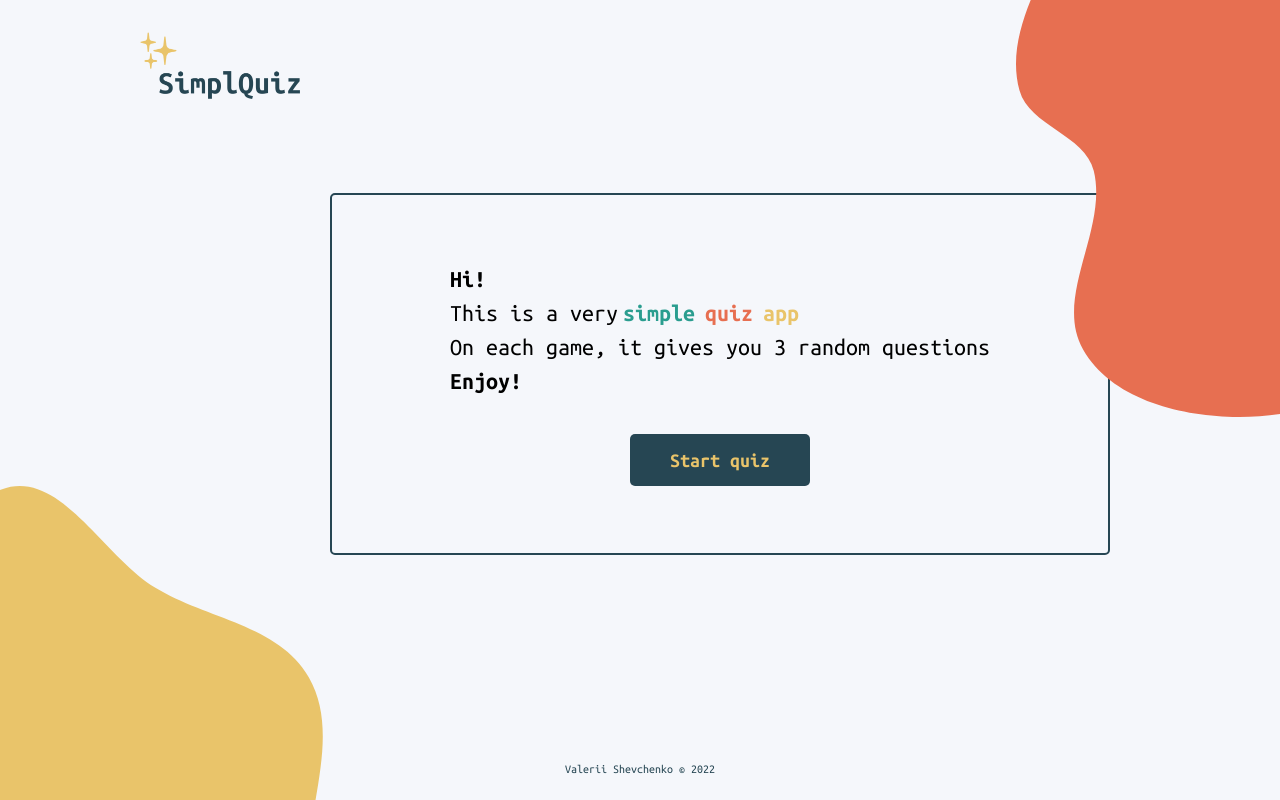
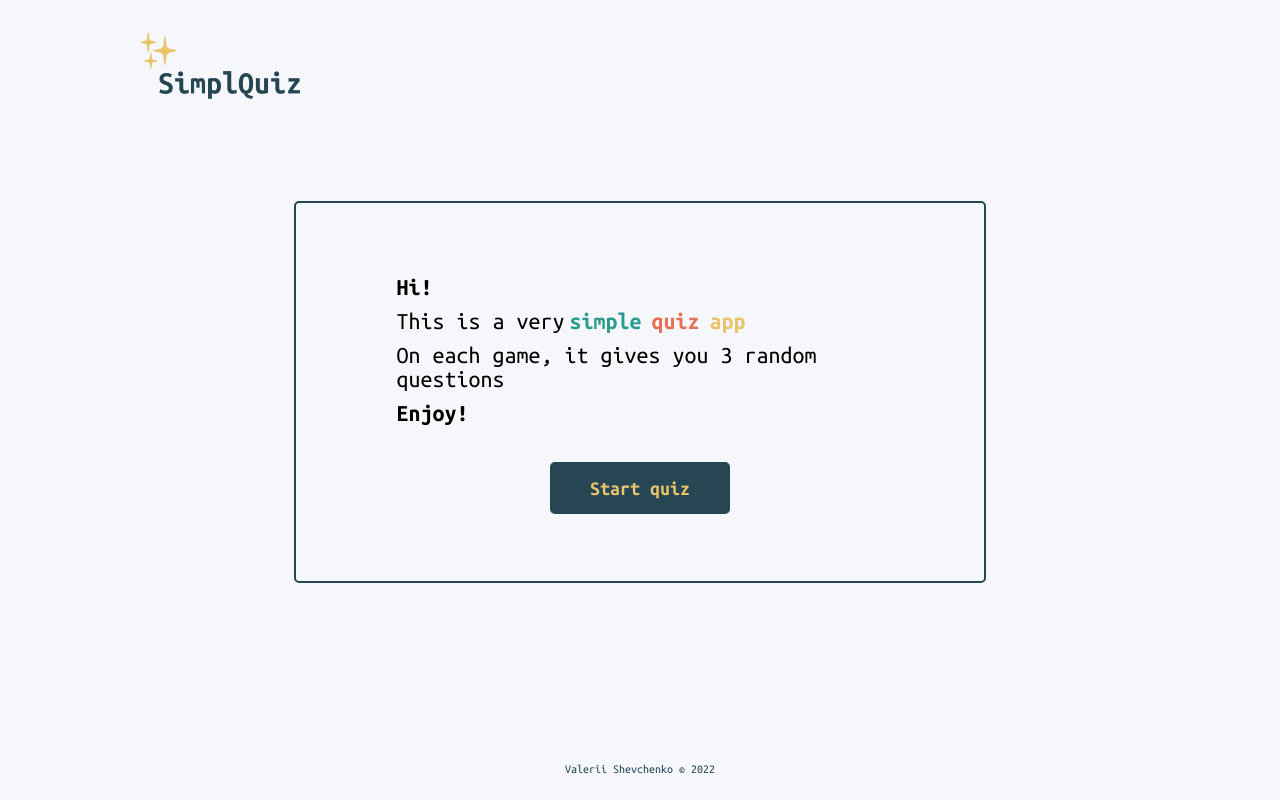
Before and after one commit to dadaismee/simpl-quiz, a React (Vite) app: page / in a window 1280 px wide. Built offline with nearby package versions, Linux system fonts and the light colour scheme; no server answers.

Commit message:
Animated the SVG blobs

```diff
--- a/src/App.css
+++ b/src/App.css
@@ -17,20 +17,25 @@ body {
   justify-content: center;
 }
 
-.App__orange-blob {
+.App__blob {
+  width: 30vw;
   position: fixed;
-  right: 0;
-  top: 0;
+  pointer-events: none;
 }
 
-.App__yellow-blob {
-  position: fixed;
+.yellow {
   left: 0;
   bottom: 0;
 }
 
+.orange {
+  right: 0;
+  top: 0;
+  scale: -1 1;
+}
+
 @media screen and (max-width: 850px) {
-  .App__orange-blob, .App__yellow-blob {
+  .App__blob {
     width: 30vw;
   }
 }
--- /dev/null
+++ b/src/components/Blobs/OrangeBlob/OrangeBlob.jsx
@@ -0,0 +1,33 @@
+const OrangeBlob = () => {
+  return (
+    <div>
+      <svg
+        className='App__blob orange'
+        width="100%"
+        height="417"
+        viewBox="100 300 250 417"
+        fill="none"
+        xmlns="http://www.w3.org/2000/svg">
+        <path
+          fill="#E76F51">
+          <animate
+            repeatCount="indefinite"
+            fill="freeze"
+            attributeName="d"
+            dur="15s"
+
+            values="M1.40024 3.42901C59.4251 -18.3593 102.511 69.5529 155.406 101.86C206.761 133.226 278.909 138.901 308.756 191.154C338.604 243.407 312.217 308.593 307.777 368.606C303.655 424.305 318.398 487.854 283.571 531.517C248.723 575.207 178.927 564.336 130.047 591.428C82.3513 617.864 54.1009 673.9 1.40024 687.913C-56.2815 703.251 -135.587 718.008 -173.909 672.249C-217.375 620.348 -148.001 532.935 -178.854 472.676C-207.137 417.439 -315.552 429.102 -329.379 368.606C-341.928 313.705 -278.903 266.429 -233.659 232.894C-195.35 204.501 -131.848 230.22 -97.7276 196.911C-44.9745 145.413 -67.6164 29.3447 1.40024 3.42901Z;
+
+            M10.7704 105.699C117.704 116.505 147.513 76.5837 180.758 77.33C229.225 78.418 304.895 57.5553 320.766 110.974C338.425 170.41 245.834 207.012 237.766 269.206C231.55 317.123 286.879 353.765 283.01 402.016C278.88 453.526 256.026 509.777 216.577 533.438C176.985 557.186 125.342 544.119 85.7704 520.323C50.6142 499.182 50.9394 431.419 14.9781 412.208C-27.3168 389.613 -105.581 459.912 -122.183 409.23C-140.366 353.724 -22.1238 327.528 -31.8662 269.206C-45.3292 188.611 -170.149 175.616 -174.892 93.6919C-178.333 34.2647 -98.4777 -2.24363 -47.4459 0.107098C7.13252 2.6212 33.313 87.9478 85.7704 105.699Z;
+
+            M1.40024 3.42901C59.4251 -18.3593 102.511 69.5529 155.406 101.86C206.761 133.226 278.909 138.901 308.756 191.154C338.604 243.407 312.217 308.593 307.777 368.606C303.655 424.305 318.398 487.854 283.571 531.517C248.723 575.207 178.927 564.336 130.047 591.428C82.3513 617.864 54.1009 673.9 1.40024 687.913C-56.2815 703.251 -135.587 718.008 -173.909 672.249C-217.375 620.348 -148.001 532.935 -178.854 472.676C-207.137 417.439 -315.552 429.102 -329.379 368.606C-341.928 313.705 -278.903 266.429 -233.659 232.894C-195.35 204.501 -131.848 230.22 -97.7276 196.911C-44.9745 145.413 -67.6164 29.3447 1.40024 3.42901Z;
+
+            "
+          />
+        </path>
+      </svg>
+    </div>
+  )
+}
+
+export default OrangeBlob
--- /dev/null
+++ b/src/components/Blobs/YellowBlob/YellowBlob.jsx
@@ -0,0 +1,31 @@
+const YellowBlob = () => {
+  return (
+    <div>
+      <svg
+        className='App__blob yellow'
+        width="100%"
+        height="314"
+        viewBox="50 0 323 314"
+        fill="none"
+        xmlns="http://www.w3.org/2000/svg">
+        <path
+          fill="#E9C46A">
+          <animate
+            repeatCount="indefinite"
+            fill="freeze"
+            attributeName="d"
+            dur="10s"
+            values="M1.40024 3.42901C59.4251 -18.3593 102.511 69.5529 155.406 101.86C206.761 133.226 278.909 138.901 308.756 191.154C338.604 243.407 312.217 308.593 307.777 368.606C303.655 424.305 318.398 487.854 283.571 531.517C248.723 575.207 178.927 564.336 130.047 591.428C82.3513 617.864 54.1009 673.9 1.40024 687.913C-56.2815 703.251 -135.587 718.008 -173.909 672.249C-217.375 620.348 -148.001 532.935 -178.854 472.676C-207.137 417.439 -315.552 429.102 -329.379 368.606C-341.928 313.705 -278.903 266.429 -233.659 232.894C-195.35 204.501 -131.848 230.22 -97.7276 196.911C-44.9745 145.413 -67.6164 29.3447 1.40024 3.42901Z;
+
+            M85.7704 105.699C117.704 116.505 147.513 76.5837 180.758 77.33C229.225 78.418 304.895 57.5553 320.766 110.974C338.425 170.41 245.834 207.012 237.766 269.206C231.55 317.123 286.879 353.765 283.01 402.016C278.88 453.526 256.026 509.777 216.577 533.438C176.985 557.186 125.342 544.119 85.7704 520.323C50.6142 499.182 50.9394 431.419 14.9781 412.208C-27.3168 389.613 -105.581 459.912 -122.183 409.23C-140.366 353.724 -22.1238 327.528 -31.8662 269.206C-45.3292 188.611 -170.149 175.616 -174.892 93.6919C-178.333 34.2647 -98.4777 -2.24363 -47.4459 0.107098C7.13252 2.6212 33.313 87.9478 85.7704 105.699Z;
+
+            M1.40024 3.42901C59.4251 -18.3593 102.511 69.5529 155.406 101.86C206.761 133.226 278.909 138.901 308.756 191.154C338.604 243.407 312.217 308.593 307.777 368.606C303.655 424.305 318.398 487.854 283.571 531.517C248.723 575.207 178.927 564.336 130.047 591.428C82.3513 617.864 54.1009 673.9 1.40024 687.913C-56.2815 703.251 -135.587 718.008 -173.909 672.249C-217.375 620.348 -148.001 532.935 -178.854 472.676C-207.137 417.439 -315.552 429.102 -329.379 368.606C-341.928 313.705 -278.903 266.429 -233.659 232.894C-195.35 204.501 -131.848 230.22 -97.7276 196.911C-44.9745 145.413 -67.6164 29.3447 1.40024 3.42901Z;
+            "
+            />
+          </path>
+      </svg>
+    </div>
+  )
+}
+
+export default YellowBlob
--- /dev/null
+++ b/src/components/Blobs/blobs.css
@@ -0,0 +1,20 @@
+.blob {
+  position: fixed;
+  pointer-events: none;
+}
+
+.yellow {
+  left: 0;
+  bottom: 0;
+}
+
+.orange {
+  right: 0;
+  top: 0;
+}
+
+@media screen and (max-width: 850px) {
+  .blob {
+    width: 30vw;
+  }
+}
--- a/src/components/Button/button.css
+++ b/src/components/Button/button.css
@@ -78,7 +78,6 @@
 
 @media screen and (max-width: 850px) {
   .btn {
-    font-size: var(--small-button-font-size);
     margin-right: 2vw;
   }
 }
@@ -88,7 +87,7 @@
     width: auto;
     height: auto;
     padding: 2.5vw;
-    /* font-size: 24px; */
+    font-size: var(--small-button-font-size);
   }
 
   .btn-disabled {
--- a/src/components/Footer/Footer.jsx
+++ b/src/components/Footer/Footer.jsx
@@ -1,10 +1,11 @@
 import yellowBlob from '../../assets/yellow-blob.svg'
+import YellowBlob from '../Blobs/YellowBlob/YellowBlob'
 import './footer.css'
 
 const Footer = () => {
   return (
     <footer>
-      <img className='App__yellow-blob' src={yellowBlob}/>
+      <YellowBlob />
       <p className='footer__creds'>
         <a href="https://vshevchenko.netlify.app/" target="_blank">
           Valerii Shevchenko © 2022
--- a/src/components/Logo/Logo.jsx
+++ b/src/components/Logo/Logo.jsx
@@ -1,11 +1,12 @@
 import "./logo.css"
-import { logo, orangeBlob } from '../../assets/index'
+import { logo } from '../../assets/index'
+import OrangeBlob from "../Blobs/OrangeBlob/OrangeBlob"
 
 const Logo = () => {
   return (
     <div className="logo__container">
       <img src={logo} alt="logo" className="logo__img" />
-      <img className='App__orange-blob' src={orangeBlob} />
+      <OrangeBlob />
     </div>
   )
 }
--- a/src/components/QuestionItem/questionItem.css
+++ b/src/components/QuestionItem/questionItem.css
@@ -1,6 +1,5 @@
 .questionItem__container {
   width: 100%;
-  /* background-color: #000; */
 }
 
 .questionItem__question {
--- a/src/components/index.js
+++ b/src/components/index.js
@@ -3,3 +3,5 @@ export { default as Button } from "./Button/Button"
 export { default as Footer } from "./Footer/Footer"
 export { default as QuestionItem } from "./QuestionItem/QuestionItem"
 export { default as Score } from "./Score/Score"
+export { default as YellowBlob } from "./Blobs/YellowBlob/YellowBlob"
+export { default as OrangeBlob } from "./Blobs/OrangeBlob/OrangeBlob"
--- a/src/containers/QuestionScreen/questionScreen.css
+++ b/src/containers/QuestionScreen/questionScreen.css
@@ -7,7 +7,7 @@
   border: 2px solid var(--color-main);
   border-radius: var(--border-radius);
   padding: 48px 50px 3.5vh 50px;
-  margin : 30px 330px 0px;
+  margin : 2.7% 23%;
   transition: all 0.15s;
 }
 
@@ -25,11 +25,3 @@
     padding: 3vh;
   }
 }
-
-@media screen and (max-width: 550px) {
-  .questionScreen__container {
-    width: 75vw;
-    margin: 15% auto;
-    padding: 3vh;
-  }
-}
--- a/src/containers/Start/start.css
+++ b/src/containers/Start/start.css
@@ -4,11 +4,11 @@
   justify-content: center;
   align-items: center;
 
-  width: 780px;
+  width: 54%;
   border: 2px solid var(--color-main);
   border-radius: var(--border-radius);
   padding-bottom: 67px;
-  margin: 94px 330px 0px;
+  margin: 8% 23% 0px;
 }
 
 .start__text {
@@ -44,9 +44,11 @@
     width: 75vw;
     margin: 15% auto;
   }
+}
 
+@media screen and (max-width: 550px) {
   .start__text {
     font-size: var(--button-font-size);
-    padding: 19% 12.9%;
+    padding: 12.9%;
   }
 }
```
